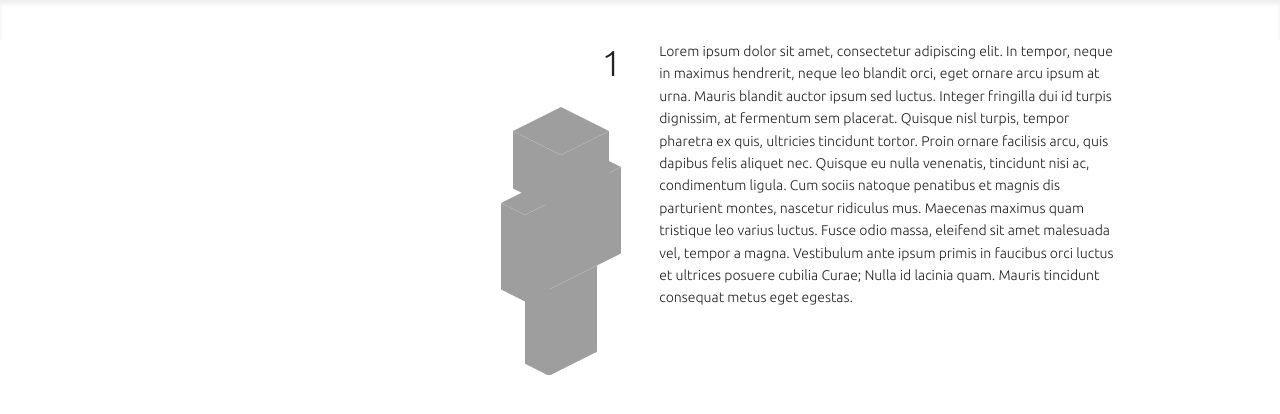
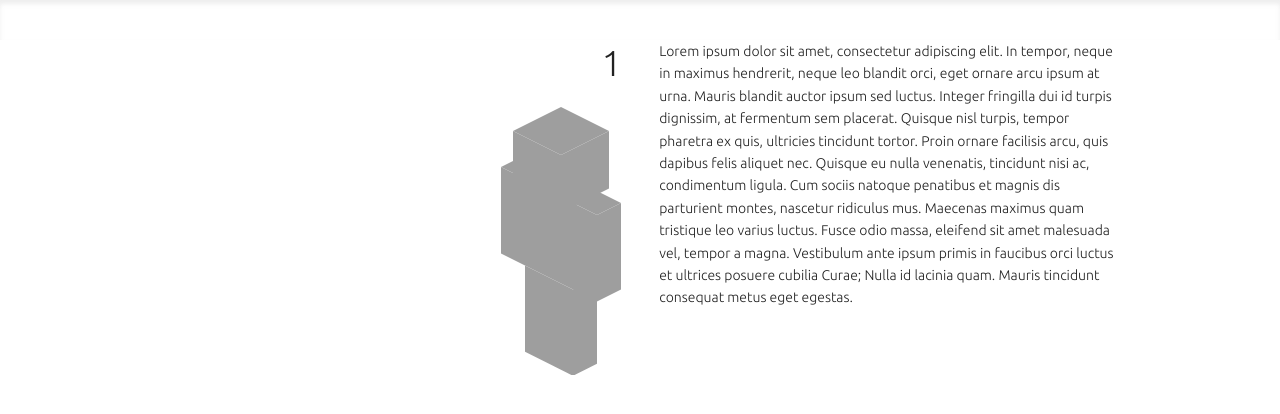
Before and after one commit to stevommmm/nerd, a Flask app: page /u/1 in a window 1280 px wide. Shown: the part 62-476 px from the top of the page. Run offline with Flask 2, Linux system fonts and the light colour scheme; data that the repository does not hold is empty.

Commit message:
clean JS slightly, update rotation

```diff
--- a/app/static/js/skin.js
+++ b/app/static/js/skin.js
@@ -24,7 +24,7 @@
 
 	scratch:	canvas id where we're drawing the texture parts to. (Each block needs its own!)
 */
-function draw_model(canvas_id,scratch_id,username,scale,hat) {
+function draw_model_right(canvas_id,scratch_id,username,scale) {
 	//Draws an isometric model of the given minecraft username
 	var model = document.getElementById(canvas_id).getContext('2d');
 	var scratch = document.getElementById(scratch_id).getContext('2d');
@@ -38,7 +38,6 @@ function draw_model(canvas_id,scratch_id,username,scale,hat) {
 	document.getElementById(canvas_id).height = 44.8*scale;
 
 	var skin = new Image();
-	// skin.src = 'http://s3.amazonaws.com/MinecraftSkins/' + username + '.png' // - Causes DOM Security Errors. So I made a php script that grabs it instead.
 	skin.src = '/_skin/' + username;
 
 	skin.onload = function(){
@@ -98,7 +97,6 @@ function draw_model(canvas_id,scratch_id,username,scale,hat) {
 		model.scale(-1,1);
 		model.drawImage(document.getElementById(scratch_id), 8*scale, 0, 8*scale, 8*scale, -3*scale, 5*scale, 8*scale, 8*scale);
 
-		if(hat == true) {
 		if(!is_one_color(scratch.getImageData(40*scale,8*scale,8*scale,8*scale))) {
 			//Hat
 			//Hat - Front
@@ -114,9 +112,8 @@ function draw_model(canvas_id,scratch_id,username,scale,hat) {
 		}
 	}
 }
-}
 
-function draw_model_left(canvas_id,scratch_id,username,scale,hat) {
+function draw_model_left(canvas_id,scratch_id,username,scale) {
 	//Draws an isometric model of the given minecraft username
 	var model = document.getElementById(canvas_id).getContext('2d');
 	var scratch = document.getElementById(scratch_id).getContext('2d');
@@ -130,7 +127,6 @@ function draw_model_left(canvas_id,scratch_id,username,scale,hat) {
 	document.getElementById(canvas_id).height = 44.8*scale;
 
 	var skin = new Image();
-	//skin.src = 'http://s3.amazonaws.com/MinecraftSkins/' + username + '.png' - Causes DOM Security Errors. So I made a php script that grabs it instead.
 	skin.src = '/_skin/' + username;
 
 	skin.onload = function(){
@@ -191,7 +187,6 @@ function draw_model_left(canvas_id,scratch_id,username,scale,hat) {
 		model.setTransform(1,0.5,-1,0.5,0,0);
 		model.drawImage(document.getElementById(scratch_id), 8*scale, 0, 8*scale, 8*scale, 5*scale, -5*scale, 8*scale, 8*scale);
 
-		if(hat == true) {
 		if(!is_one_color(scratch.getImageData(40*scale,8*scale,8*scale,8*scale))) {
 			//Hat
 			//Hat - Left
@@ -203,7 +198,6 @@ function draw_model_left(canvas_id,scratch_id,username,scale,hat) {
 			//Hat - Top
 			model.setTransform(1,0.5,-1,0.5,0,0);
 			model.drawImage(document.getElementById(scratch_id), 40*scale, 0, 8*scale, 8*scale, 5*scale, -5*scale, 8*scale, 8*scale);
-			}
 		}
 	}
 }
--- a/app/templates/user.html
+++ b/app/templates/user.html
@@ -27,6 +27,6 @@
   </div>
 
   <script type="text/javascript">
-    draw_model('skin', 'skratch' , '{{player}}', 6 , true);
+    draw_model_left('skin', 'skratch' , '{{player}}', 6);
   </script>
 {% endblock %}
```
Also changed, not shown: app/models.py (+8 -6 lines). Lines whose indentation alone changed are shown as unchanged.
